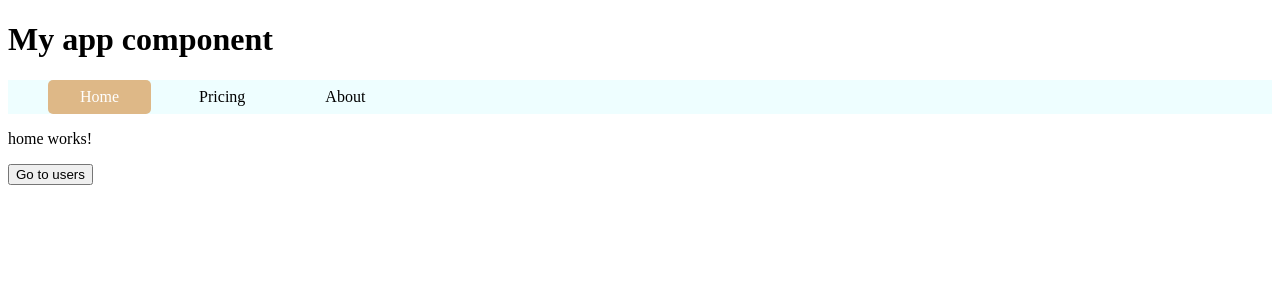
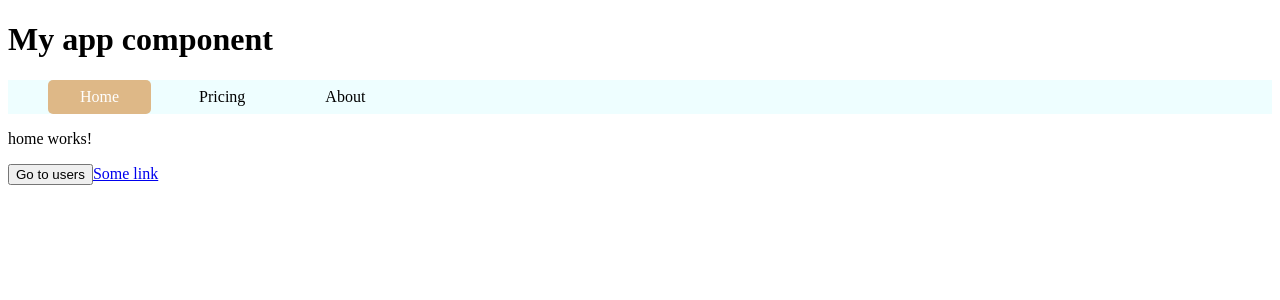
Before and after one commit to hassanShakur/angular, an Angular app: page / in a window 1280 px wide. Shown: the top 300 px of the page. Built offline with nearby package versions, Linux system fonts and the light colour scheme.

Commit message:
query params & fragment

```diff
--- a/src/app/home/home.component.html
+++ b/src/app/home/home.component.html
@@ -1,2 +1,7 @@
 <p>home works!</p>
 <button (click)="onGoToUsers()">Go to users</button>
+
+<a routerLink="/home"
+    [queryParams]="{auth: true}"
+    fragment="loading"
+>Some link</a>
--- a/src/app/home/user/user.component.ts
+++ b/src/app/home/user/user.component.ts
@@ -12,7 +12,7 @@ export class UserComponent implements OnInit {
 
   paramsObserver = (params: Params) => {
     this.userName = params['userName'];
-  }
+  };
 
   ngOnInit(): void {
     this.userName = this.route.snapshot.params['userName'];
```
Also changed, not shown: 1 other file (tests, documents, lock files or other folders).
